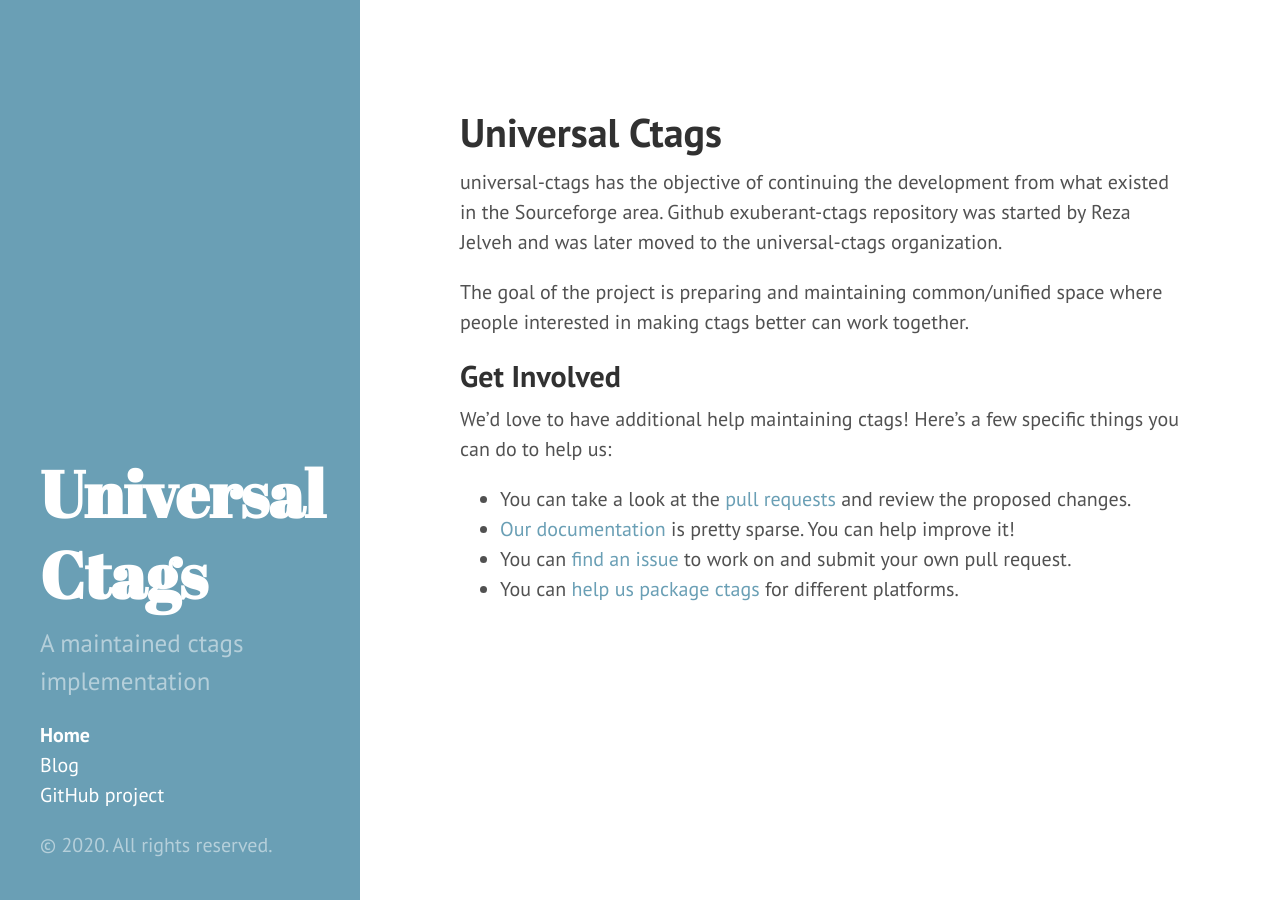
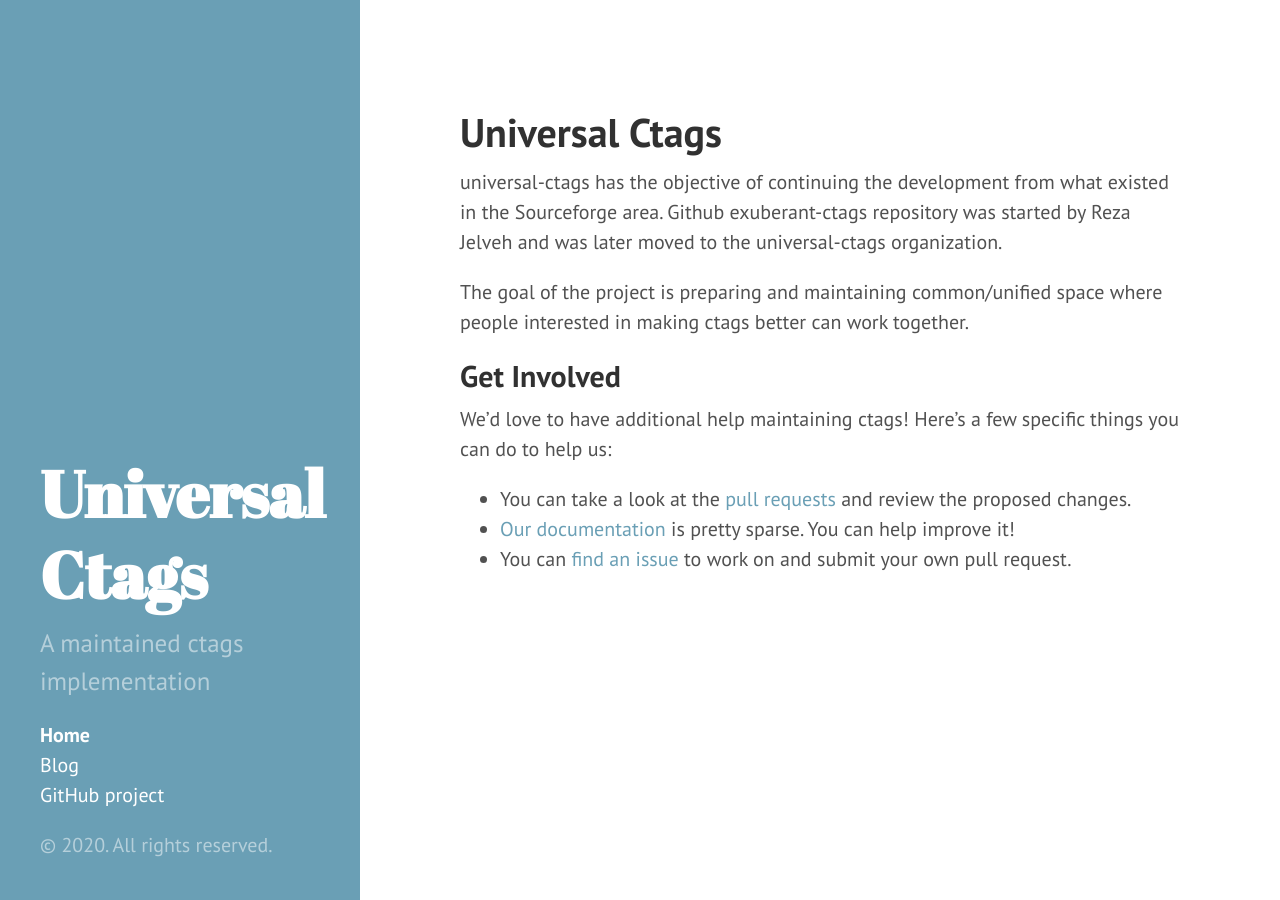
Before and after one commit to universal-ctags/universal-ctags.github.io, a Jekyll site: the page built from index.md, in a window 1280 px wide. Built offline with Jekyll 4.4.1, drawn with Linux system fonts in a browser that asks for light colours.

Commit message:
Don't ask us to help us package ctags
Signed-off-by: Masatake YAMATO <yamato@redhat.com>

```diff
--- a/index.md
+++ b/index.md
@@ -20,4 +20,3 @@
 * You can take a look at the [pull requests](https://github.com/universal-ctags/ctags/pulls) and review the proposed changes.
 * [Our documentation](https://github.com/universal-ctags/ctags/tree/master/docs) is pretty sparse. You can help improve it!
 * You can [find an issue](https://github.com/universal-ctags/ctags/issues) to work on and submit your own pull request.
-* You can [help us package ctags](https://github.com/universal-ctags/ctags/issues/354) for different platforms.
```
